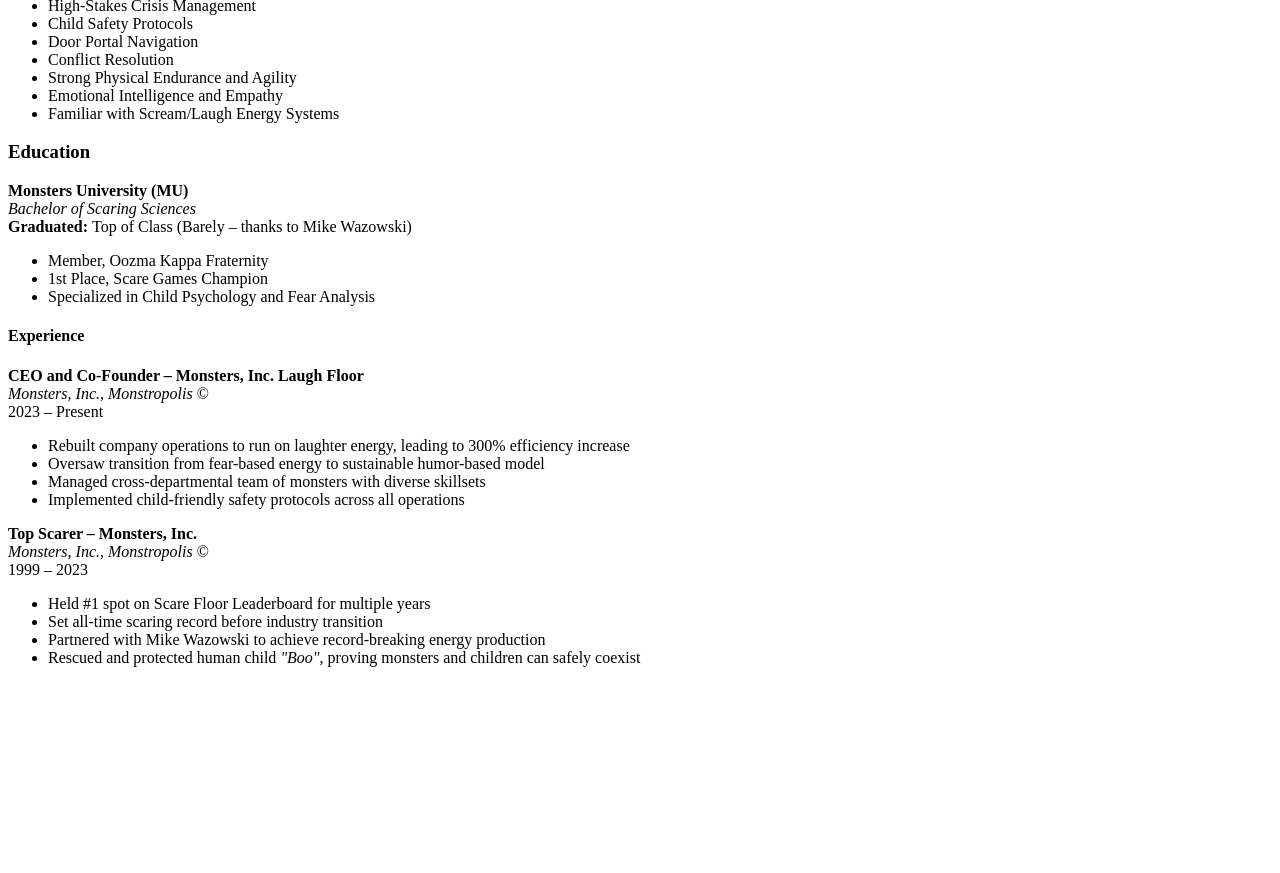
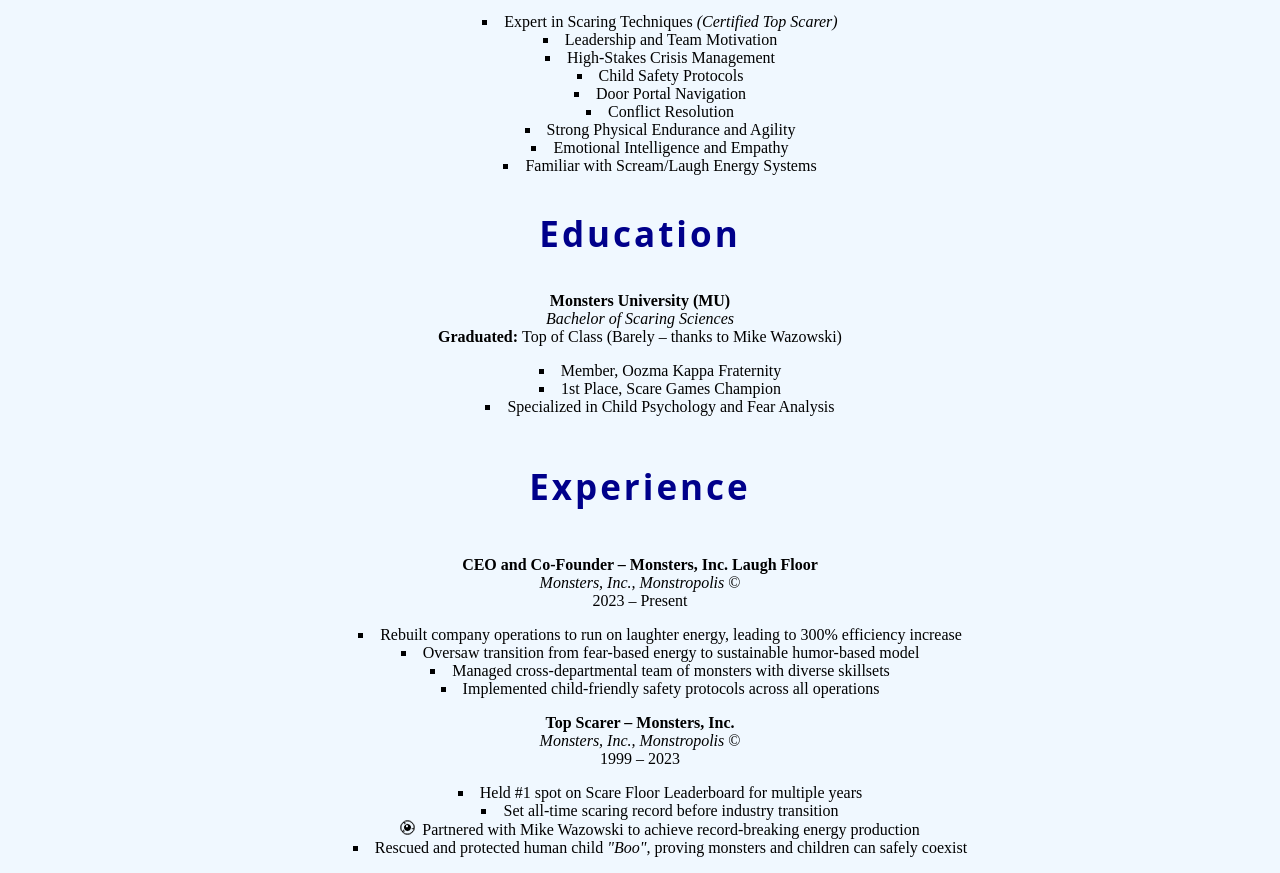
Before and after one commit to CharlotteHassebrock/sullyresumech, a plain HTML site: page index.html.html in a window 1280 px wide. Shown: the part 546-1419 px from the top of the page. Before the commit the page ends 1229 px from the top, so only its background shows below. Drawn offline with Linux system fonts and the light colour scheme; a web font is replaced by a local one.

Commit message:
Add files via upload

```diff
--- /dev/null
+++ b/Styles.css
@@ -0,0 +1,24 @@
+@charset "utf-8";
+/* CSS Document */
+
+h1,h2,h3,h4{font-family: "Pirata One", system-ui;
+            font-size: 35px;
+            letter-spacing: 3px;
+            color:darkblue;}
+h2,h3,h4{text-align: center;}
+
+
+body {background-color: aliceblue;
+      background-image: url("monstersulogo.png");
+      background-repeat: no-repeat;
+      background-position: right top}
+
+.species{color: mediumpurple;
+         text-transform: uppercase}
+
+.edu,h3,.skill,.exper{text-align: center;}
+
+.mike{list-style: square inside url("eyeball.png");}
+
+ul{list-style-type: square;
+   list-style-position: inside;}
--- a/index.html.html
+++ b/index.html.html
@@ -4,6 +4,15 @@
 	<title> James P. Sullivan Resume </title>
 	<meta name="author" content= "James P. Sullivan">
 	<meta name="Description" content= "A resume for Sully from Disney's Monsters Inc">
+
+	<!---GOOGLE FONT -->
+<link rel="preconnect" href="https://fonts.googleapis.com">
+<link rel="preconnect" href="https://fonts.gstatic.com" crossorigin>
+<link href="https://fonts.googleapis.com/css2?family=Limelight&family=Pirata+One&display=swap" rel="stylesheet">
+<!---GOOGLE FONT -->
+
+	<link rel="stylesheet" href="Styles.css">
+
 </head>
 	<body>
 <h1>Contact</h1>
@@ -16,9 +25,9 @@ Monstropolis, MU Campus District<br>
 		<img src="sully.jpg.jpg" alt="Disney's Sully from Monsters Inc"> <br>
 
 <p><strong>LinkedIn:</strong> <a href="https://www.linkedin.com/" target="_blank">linkedin.com/in/jpsullivan</a> <br></p>
-<p><strong>Species:</strong> Large Furry Monster <em>(Scarer Class)</em></p>
+<p><strong>Species:</strong> <span class="species">Large Furry Monster <em> - Scarer Class </em></span></p>
 
-<h2>Skills</h2>
+<div class ="skill"> <h2>Skills</h2>
 <ul>
 
 <li>Expert in Scaring Techniques <em>(Certified Top Scarer)</em></li>
@@ -32,7 +41,9 @@ Monstropolis, MU Campus District<br>
 <li>Familiar with Scream/Laugh Energy Systems</li>
 
 </ul>
-<h3>Education</h3>
+</div>
+
+<div class ="edu"> <h3>Education</h3>
 
 <strong>Monsters University (MU)</strong><br>
 <em>Bachelor of Scaring Sciences</em><br>
@@ -44,7 +55,9 @@ Monstropolis, MU Campus District<br>
 <li>Specialized in Child Psychology and Fear Analysis</li>
 </ul>
 
-<h4>Experience</h4>
+</div>
+
+<div class ="exper"> <h4>Experience</h4>
 
 <strong>CEO and Co-Founder – Monsters, Inc. Laugh Floor</strong><br>
 <em>Monsters, Inc., Monstropolis</em> &copy;<br>
@@ -57,7 +70,6 @@ Monstropolis, MU Campus District<br>
 <li>Implemented child-friendly safety protocols across all operations</li>
 	</ul>
 
-
 <strong>Top Scarer – Monsters, Inc.</strong><br>
 <em>Monsters, Inc., Monstropolis</em> &copy;<br>
 1999 – 2023<br>
@@ -65,11 +77,10 @@ Monstropolis, MU Campus District<br>
 	<ul>
 <li>Held #1 spot on Scare Floor Leaderboard for multiple years</li>
 <li>Set all-time scaring record before industry transition</li>
-<li>Partnered with Mike Wazowski to achieve record-breaking energy production</li>
+<li class ="mike">Partnered with Mike Wazowski to achieve record-breaking energy production</li>
 <li>Rescued and protected human child <em>"Boo"</em>, proving monsters and children can safely coexist</li>
 	</ul>
-
+</div>
 	</body>
 <!-- “Create a Resume for Sully from Monsters Inc. with a Contact, Skills, Education, and Experince section” prompt. ChatGPT, OpenAI, 25 August 2025, chat.openai.com. -->
-
 </html>
```
Also changed, not shown: eyeball.png (added), monstersulogo.png (added).
